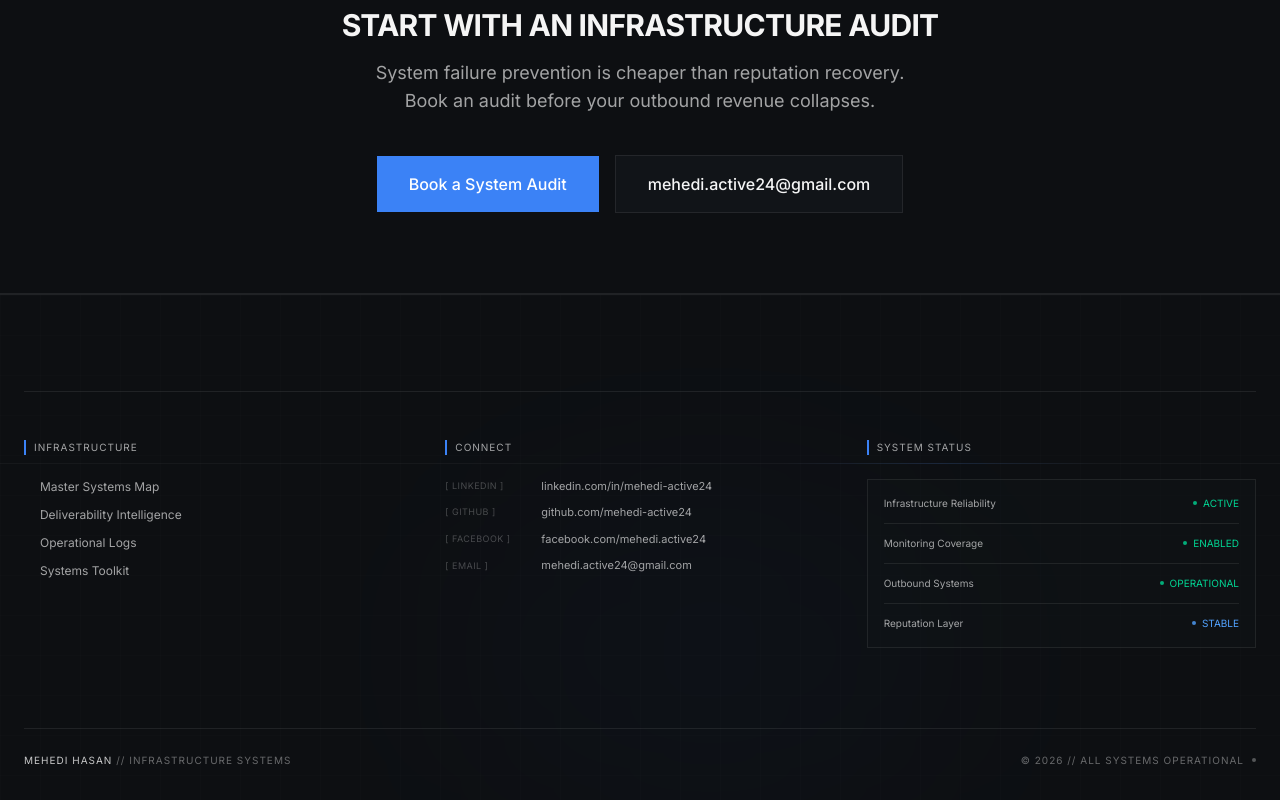
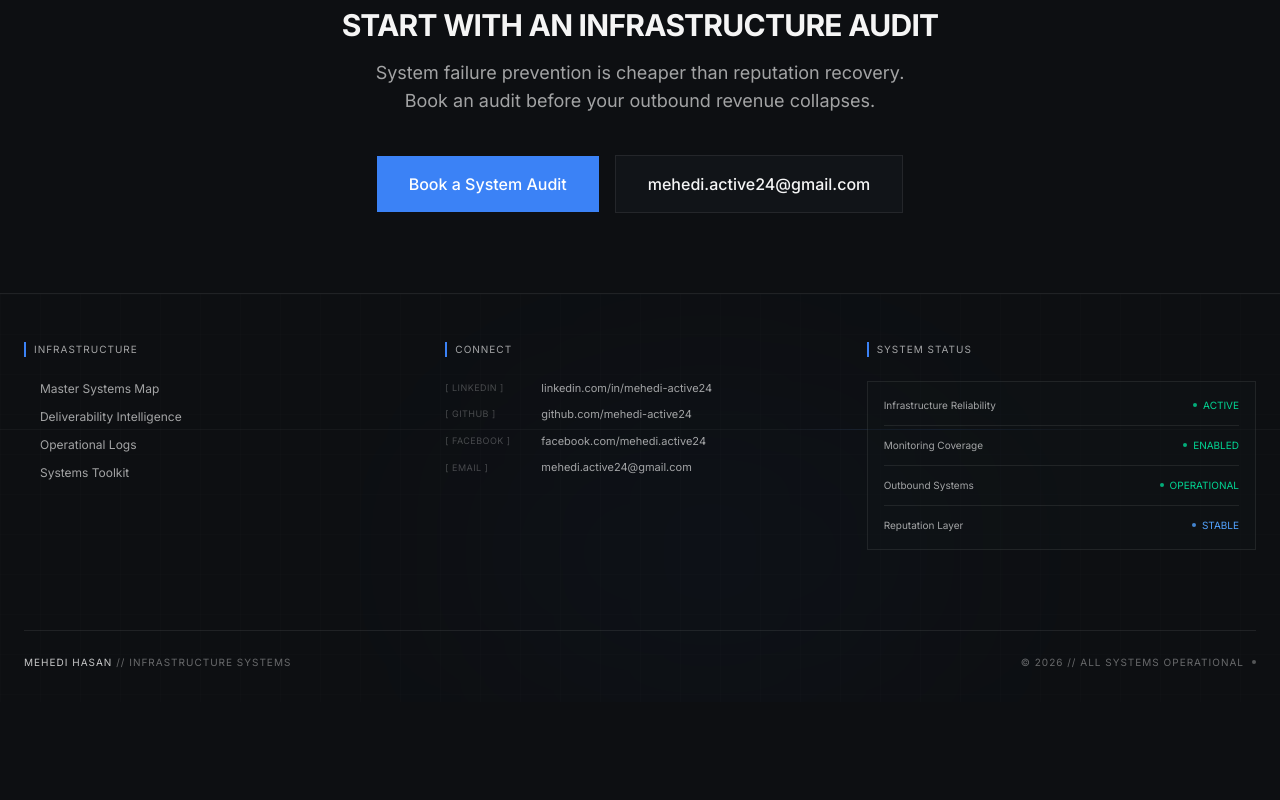
Before and after one commit to mehedi-active24/mehedi-infrastructure-system, a Next.js app: page / in a window 1280 px wide. Shown: the part 3970-4770 px from the top of the page. After the commit the page ends 4672 px from the top, so only its background shows below. Built offline with nearby package versions, Linux system fonts and the light colour scheme.

Commit message:
style(footer): remove redundant borders and fix layout spacing gap above footer

```diff
--- a/src/components/Footer.tsx
+++ b/src/components/Footer.tsx
@@ -5,7 +5,7 @@ import Link from "next/link";
 
 export default function Footer() {
   return (
-    <footer className="relative pt-24 pb-8 bg-bg-dark border-t border-border-subtle overflow-hidden selection:bg-accent/30">
+    <footer className="relative pt-12 pb-8 bg-bg-dark overflow-hidden selection:bg-accent/30">
 
       {/* Background Depth Layers */}
       <div className="absolute inset-0 z-0 pointer-events-none">
@@ -32,7 +32,7 @@ export default function Footer() {
       <div className="container mx-auto px-6 max-w-7xl relative z-10">
 
         {/* Section 3: Navigation — 3 curated columns */}
-        <div className="grid grid-cols-1 md:grid-cols-3 gap-8 mb-20 border-t border-border-subtle pt-12">
+        <div className="grid grid-cols-1 md:grid-cols-3 gap-8 mb-20">
 
           {/* Column 1: Infrastructure */}
           <div className="space-y-4">
```
